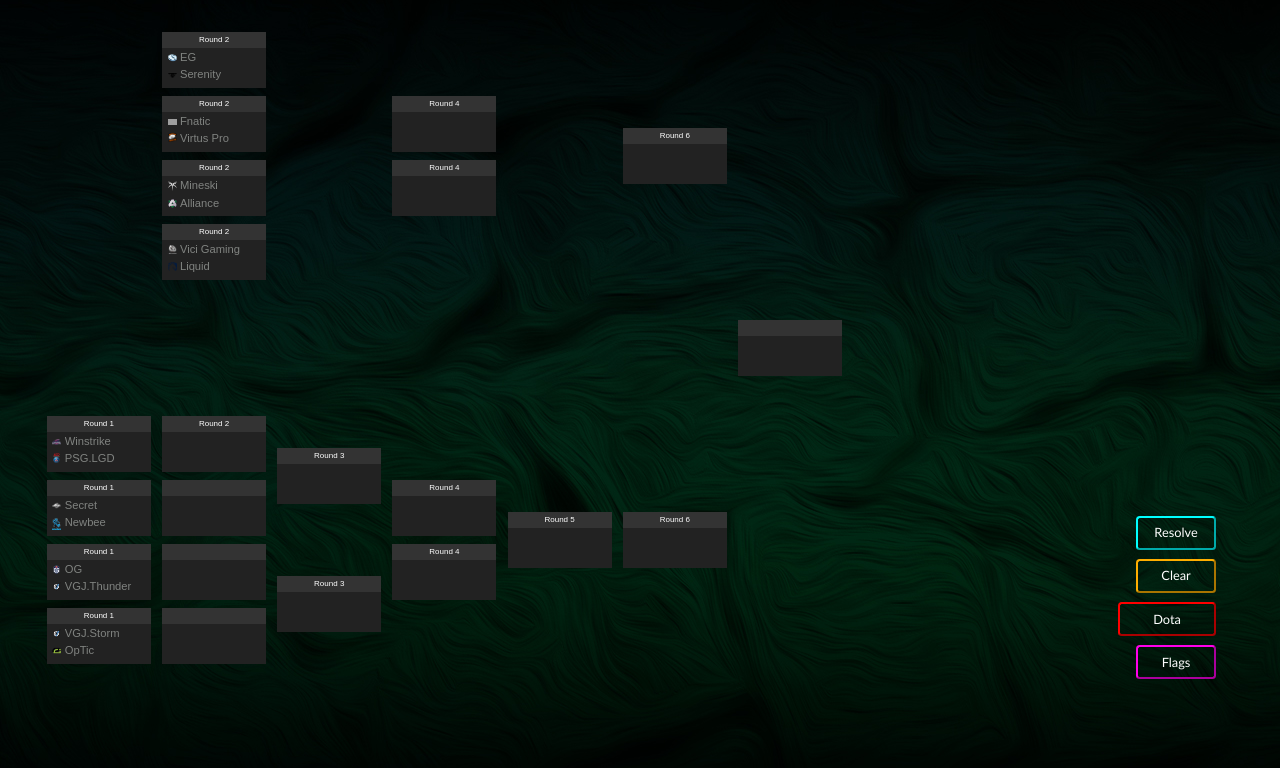
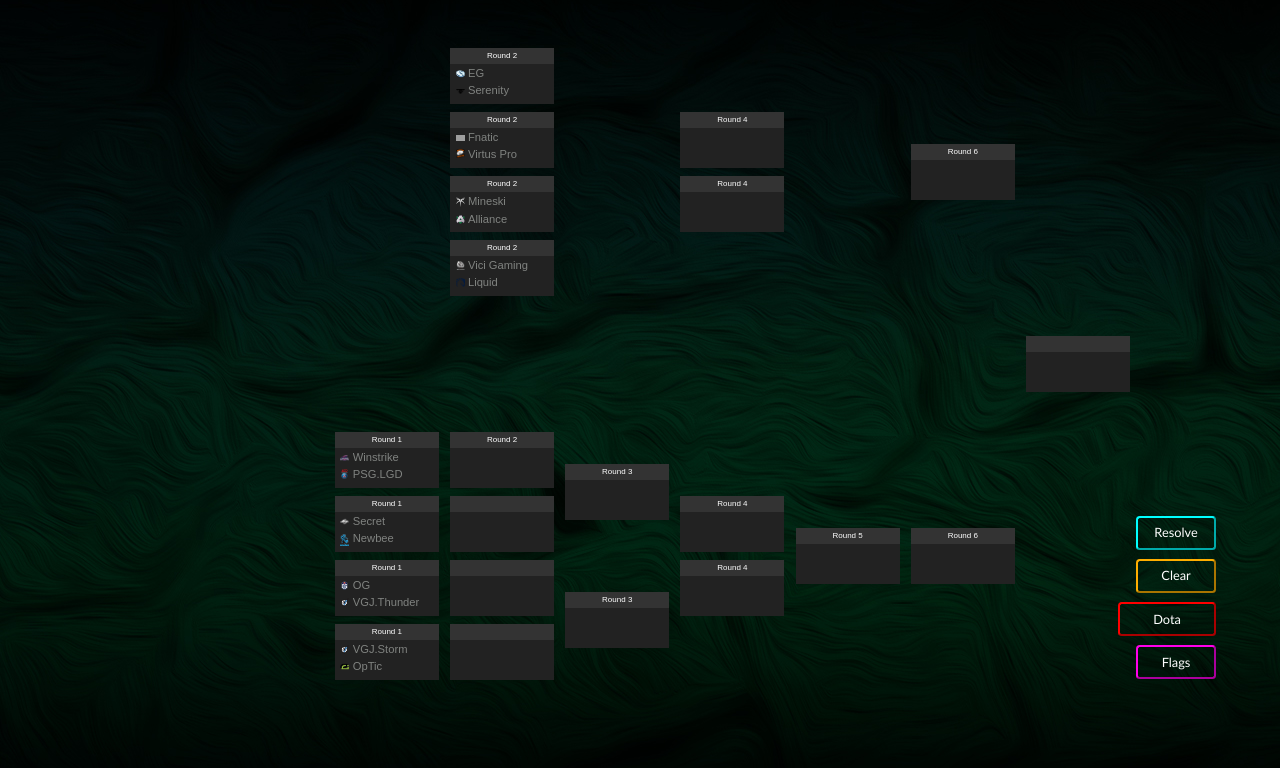
Before and after one commit to carsva/bracketeer, a React (Create React App) app: page / in a window 1280 px wide. Shown: the top 768 px of the page. Built offline with nearby package versions, Linux system fonts and the light colour scheme; no server answers; grey boxes are pictures that could not be loaded; a web font is replaced by a local one.

Commit message:
Fixed additional things

```diff
--- a/src/App.css
+++ b/src/App.css
@@ -1,8 +1,8 @@
 @import url('https://fonts.googleapis.com/css?family=Modern+Antiqua');
 
 .MasterContainer {
-  margin-left: 15em;
-  margin-top: -1em;
+  margin-left: 18em !important;
+  margin-top: -1em !important;
   display: flex;
   height: auto;
   width: 900px;
```
